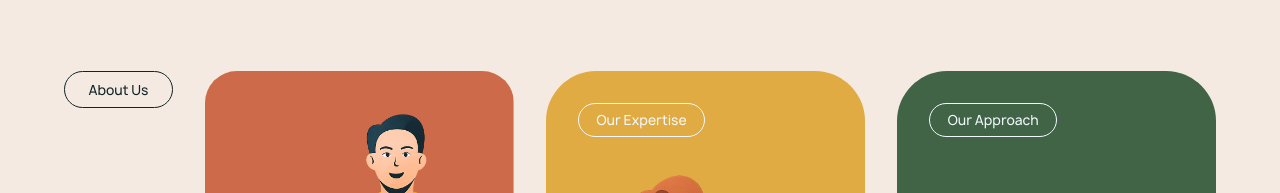
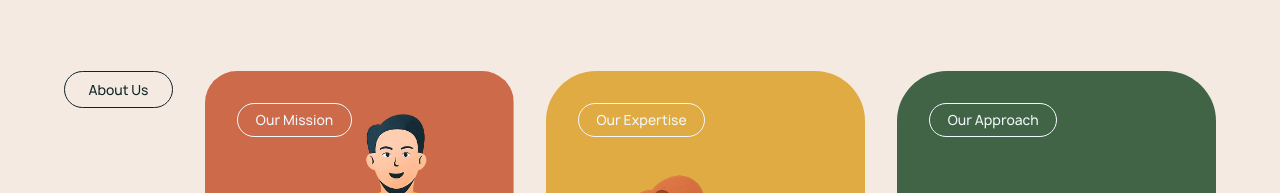
Before and after one commit to anaghroy/Bold-landing, a React (Vite) app: page / in a window 1280 px wide. Shown: the part 1189-1382 px from the top of the page. Built offline with nearby package versions, Linux system fonts and the light colour scheme.

Commit message:
Minor changes

```diff
--- a/src/App.jsx
+++ b/src/App.jsx
@@ -1,3 +1,4 @@
+import { useRef } from "react";
 import Aboutus from "./components/Aboutus";
 import Believe from "./components/Believe";
 import Footer from "./components/Footer";
@@ -10,9 +11,10 @@ import Welcome from "./components/Welcome";
 import { data1, data2 } from "./Data/believedata";
 
 const App = () => {
+   const navbarRef = useRef(null);
   return (
     <div>
-      <Navbar />
+      <Navbar navbarRef={navbarRef}/>
       <TopSection />
       <Aboutus/>
       <Welcome/>
--- a/src/components/Aboutus.jsx
+++ b/src/components/Aboutus.jsx
@@ -6,7 +6,7 @@ import Illustration3 from "../assets/Images/Card/Full-body.png";
 import { MoveUpRight } from "lucide-react";
 const Aboutus = () => {
   return (
-    <div className="main-about">
+    <div id="about" className="main-about">
       <div className="topcontent">
         <h1>
           Our mission is to provide individuals with
--- a/src/components/Navbar.jsx
+++ b/src/components/Navbar.jsx
@@ -1,18 +1,18 @@
 import { Eye, Search } from "lucide-react";
 import Logo from "../assets/Images/Logo.png";
 import "../styles/layout/_navbar.scss";
-const Navbar = () => {
+const Navbar = ({navbarRef}) => {
   return (
     <div className="main-navbar">
       <div className="logo">
         <img src={Logo} alt="logo desgin" />
         <span>Bold</span>
       </div>
-      <div className="center">
-        <a href="#">Home</a>
-        <a href="#">Personality Types</a>
-        <a href="#">Teams</a>
-        <a href="#">Resouces</a>
+      <div className="center" ref={navbarRef}>
+        <a href="#home">Home</a>
+        <a href="#about">Personality Types</a>
+        <a href="#teams">Teams</a>
+        <a href="#resouces">Resouces</a>
       </div>
       <div className="right">
         <Search color="#0c2e37" />
--- a/src/components/Testimonial.jsx
+++ b/src/components/Testimonial.jsx
@@ -7,7 +7,7 @@ import profile5 from "../assets/Images/Users/profile5.jpg";
 import profile6 from "../assets/Images/Users/profile6.jpg";
 const Testimonial = () => {
   return (
-    <div className="main-test">
+    <div id="resouces" className="main-test">
       <div className="outer">
         <div className="image1">
             <img src={profile1} alt="profile1" />
--- a/src/components/Types.jsx
+++ b/src/components/Types.jsx
@@ -5,7 +5,7 @@ import profile2 from "../assets/Images/Users/profile2.jpg";
 import "../styles/layout/_types.scss";
 const Types = () => {
   return (
-    <div className="main-types">
+    <div id="teams" className="main-types">
       <div className="image">
         <img src={types1} alt="types1" />
       </div>
--- a/src/styles/layout/_aboutus.scss
+++ b/src/styles/layout/_aboutus.scss
@@ -60,6 +60,7 @@
         border: 0.1rem solid #f1f8fe;
         color: #f1f8fe;
         background-color: transparent;
+        z-index: 99;
       }
       /*First image*/
       img {
--- a/src/styles/main.css
+++ b/src/styles/main.css
@@ -39,4 +39,18 @@ body {
 @font-face {
   font-family: manrope-extrabold;
   src: url(../assets/Fonts/manrope-extrabold.otf);
+}
+/*scrollbar-background*/
+::-webkit-scrollbar {
+  background-color: #000000;
+  width: 5px;
+}
+
+::-webkit-scrollbar-thumb {
+  background-color: rgba(166, 166, 166, 0.523);
+  border-radius: 50px;
+}
+
+html {
+  scroll-behavior: smooth;
 }/*# sourceMappingURL=main.css.map */
--- a/src/styles/main.scss
+++ b/src/styles/main.scss
@@ -42,3 +42,16 @@ body {
   font-family: manrope-extrabold;
   src: url(../assets/Fonts/manrope-extrabold.otf);
 }
+
+/*scrollbar-background*/
+::-webkit-scrollbar {
+  background-color: #000000;
+  width: 5px;
+}
+::-webkit-scrollbar-thumb {
+  background-color: rgba(166, 166, 166, 0.523);
+  border-radius: 50px;
+}
+html {
+  scroll-behavior: smooth;
+}
```
Also changed, not shown: 1 other file (tests, documents, lock files or other folders).
